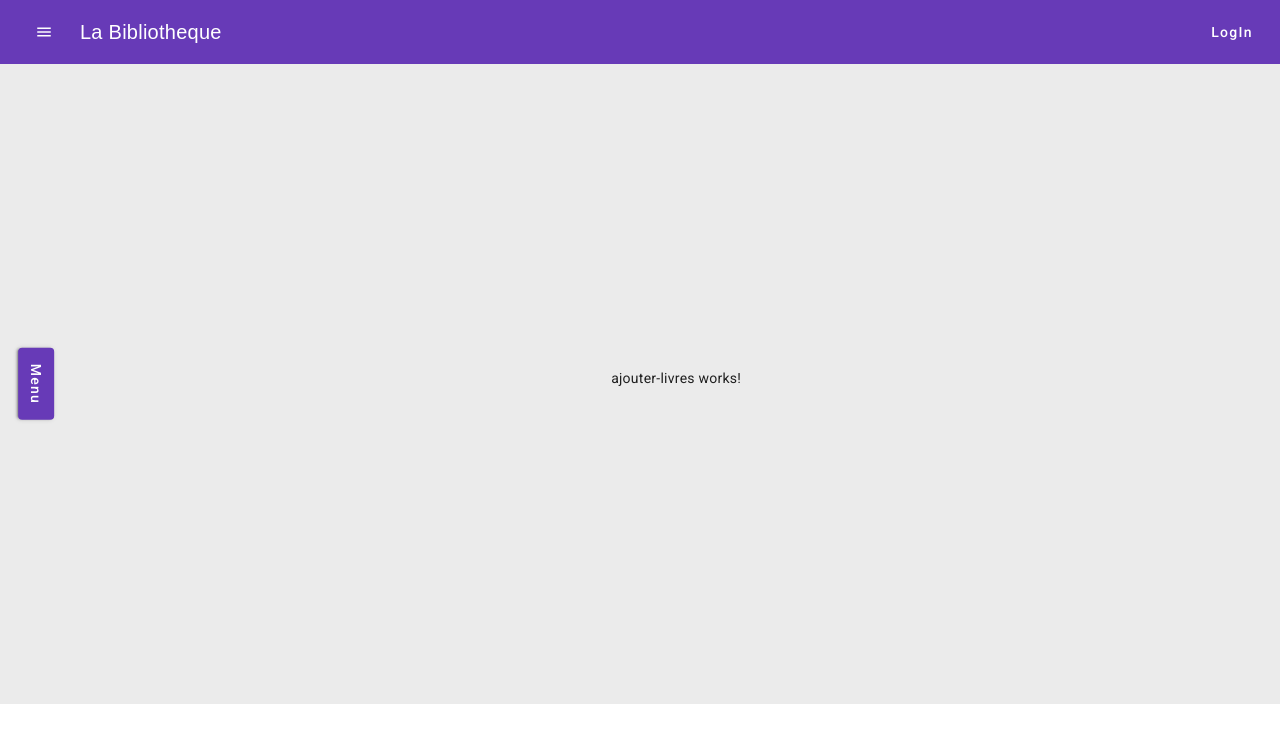
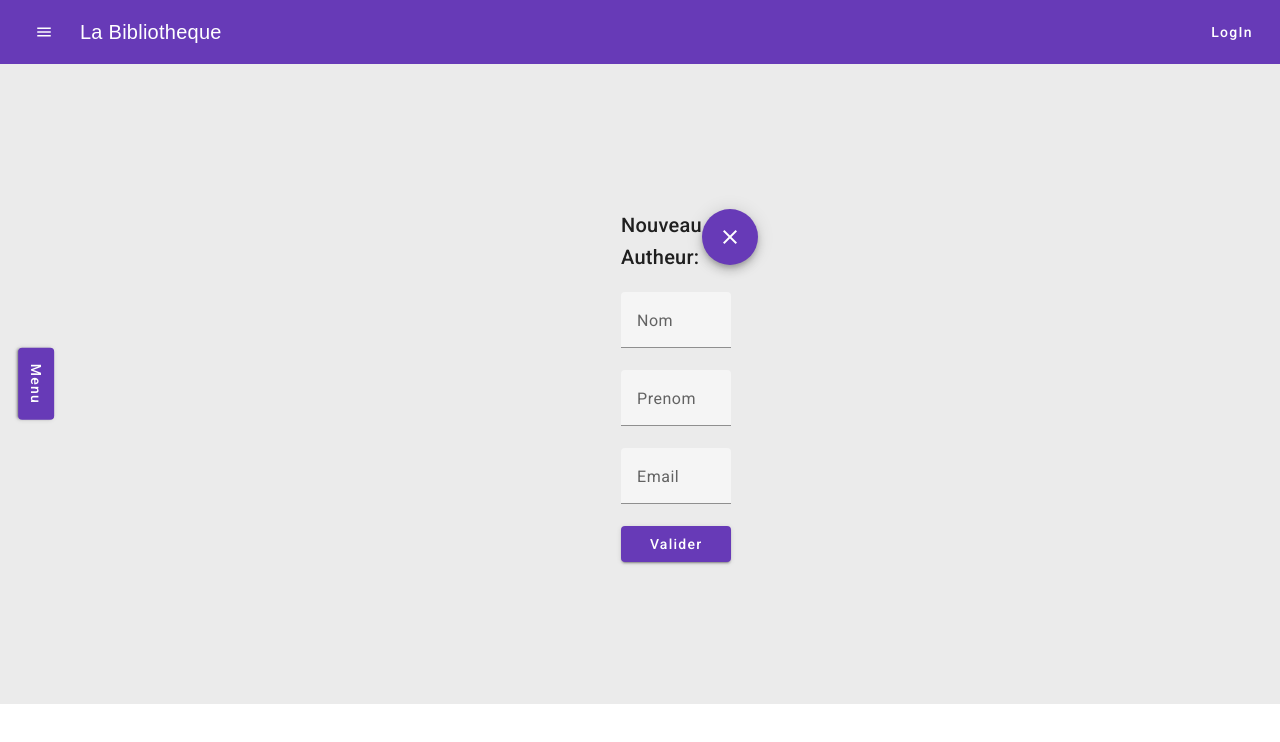
Before and after one commit to SrSaywon/File-Rouge-Angular-Bibliotheque, an Angular app in the folder BibliothequeFront/: page /menu-livres/ajouter in a window 1280 px wide. Shown: the top 742 px of the page. Built offline with nearby package versions, Linux system fonts and the light colour scheme; a web font is replaced by a local one.

Commit message:
debut Ajout livres

```diff
--- a/BibliothequeFront/src/app/components/gestionLivres/ajouter-livres/ajouter-livres.component.css
+++ b/BibliothequeFront/src/app/components/gestionLivres/ajouter-livres/ajouter-livres.component.css
@@ -0,0 +1,19 @@
+form{
+    display:flex;
+    flex-direction: column;
+    width: 50%;
+}
+.formulaire{
+    display:flex;
+    flex-direction: column;
+    justify-content: space-around;
+    align-items: center;
+}
+.entete{
+    display: flex;
+    flex-direction: row;
+    justify-content: space-between;
+    width: 50%;
+    align-content: center;
+    margin: 3px 0 3px 0
+}
--- a/BibliothequeFront/src/app/components/gestionLivres/ajouter-livres/ajouter-livres.component.html
+++ b/BibliothequeFront/src/app/components/gestionLivres/ajouter-livres/ajouter-livres.component.html
@@ -1 +1,24 @@
-<p>ajouter-livres works!</p>
+
+<div class="formulaire">
+    <div class="entete">
+        <h2>Nouveau Autheur:</h2>
+        <button mat-fab color="primary" aria-label="Ajouter Auteur"(click)="retour()">
+            <mat-icon>close</mat-icon>
+        </button>
+    </div>
+    <form method="post" (ngSubmit)="onClickButton()" [formGroup]="ajouterAutheurForm">
+        <mat-form-field>
+            <mat-label>Nom</mat-label>
+            <input matInput placeholder="Nom" formControlName="nom">
+        </mat-form-field>
+        <mat-form-field>
+            <mat-label>Prenom</mat-label>
+            <input matInput placeholder="Prenom" formControlName="prenom">
+        </mat-form-field>
+        <mat-form-field>
+            <mat-label>Email</mat-label>
+            <input matInput placeholder="Courriel" formControlName="email">
+        </mat-form-field>
+        <button type="submit" mat-raised-button color="primary">Valider</button>
+    </form>
+</div>
--- a/BibliothequeFront/src/app/components/gestionLivres/ajouter-livres/ajouter-livres.component.ts
+++ b/BibliothequeFront/src/app/components/gestionLivres/ajouter-livres/ajouter-livres.component.ts
@@ -1,12 +1,32 @@
 import { Component } from '@angular/core';
+import { FormGroup, FormControl, FormsModule, ReactiveFormsModule } from '@angular/forms';
+import {MatInputModule} from '@angular/material/input';
+import {MatFormFieldModule} from '@angular/material/form-field';
+import { Router } from '@angular/router';
+import { MatButton, MatFabButton } from '@angular/material/button';
+import { Auteur } from '../../../Models/auteur';
+import { MatIcon } from '@angular/material/icon';
 
 @Component({
   selector: 'app-ajouter-livres',
   standalone: true,
-  imports: [],
+  imports: [MatInputModule,MatFormFieldModule, MatButton, FormsModule, ReactiveFormsModule, MatButton, MatIcon, MatFabButton],
   templateUrl: './ajouter-livres.component.html',
   styleUrl: './ajouter-livres.component.css'
 })
 export class AjouterLivresComponent {
 
+  ajouterAutheurForm = new FormGroup({
+    nom: new FormControl(''),
+    prenom: new FormControl(''),
+    email: new FormControl('')
+  });
+
+onClickButton() {
+throw new Error('Method not implemented.');
 }
+retour() {
+throw new Error('Method not implemented.');
+}
+
+}
```
